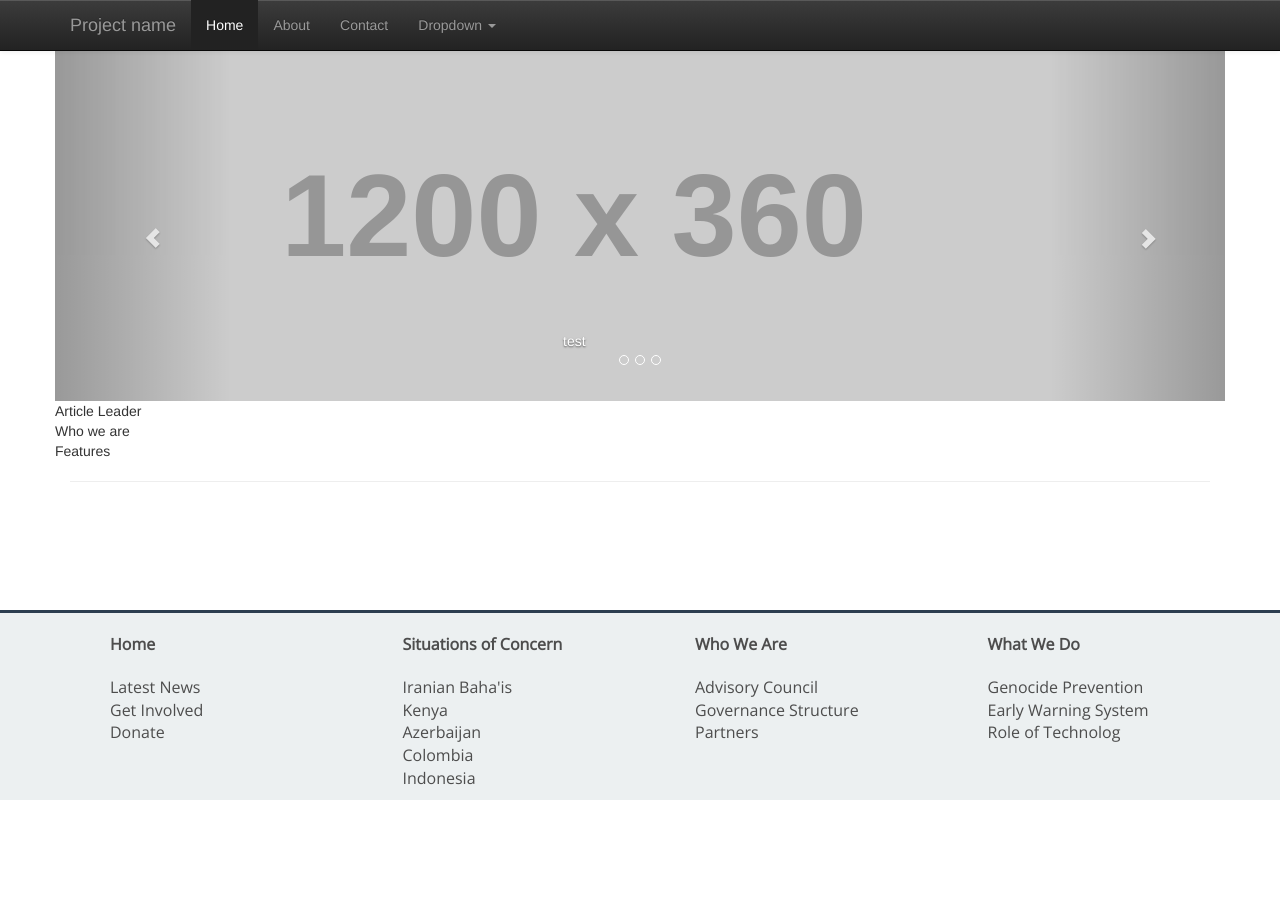
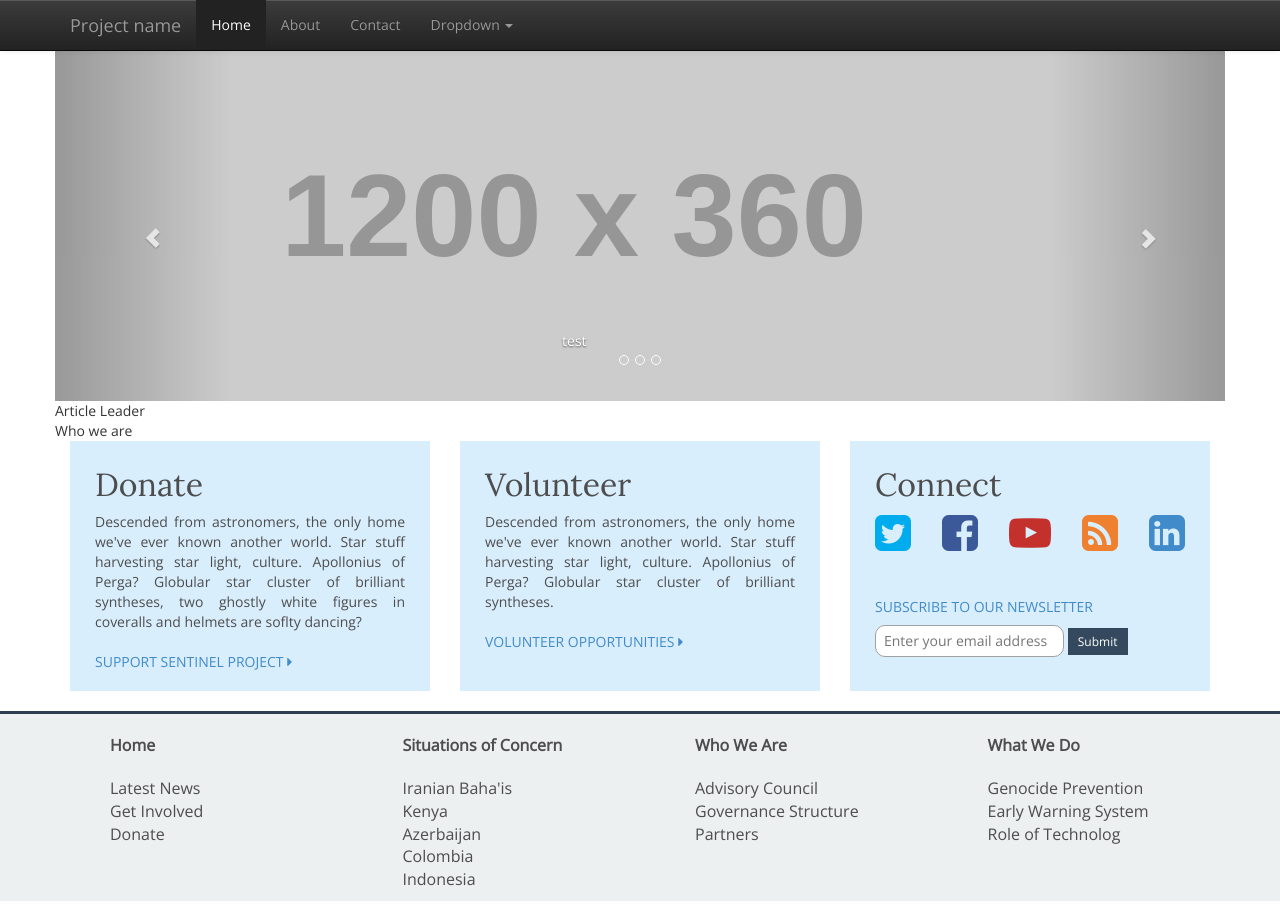
Before and after one commit to spraveenitpro/TheSentinelProject, a plain HTML site: page index.html in a window 1280 px wide. Before the commit the page ends 800 px from the top, so only its background shows below. Drawn offline with nearby package versions, Linux system fonts and the light colour scheme; placeholder pictures from the web are drawn by us.

Commit message:
Completed Footer and Features on the Home Page

```diff
--- a/css/main.css
+++ b/css/main.css
@@ -1,8 +1,144 @@
+body {
+
+   font-family: 'Open Sans',  "sans-serif";
+   font-size: 14px;
+}
+
+
 
 
 /* ==========================================================================
    Author's custom styles
    ========================================================================== */
+
+
+h2 {
+
+   font-family: Lora, "sans-serif";
+   font-size: 32px;
+   margin-top: 1px;
+
+
+}
+
+
+
+
+/*************************************************************/
+/* Feature Styles*/
+/*************************************************************/
+
+
+
+.feature {
+
+   background-color: #d9eefd;
+   position: relative;
+   padding: 25px;
+   text-align: justify;
+   color: #4d4d4d;
+   height: 250px;
+
+
+}
+
+
+#socialrow {
+
+  height: 45px;
+  text-align: justify;
+
+}
+
+#socialrow i {
+   display: inline-block;
+
+}
+
+#socialrow a i {
+
+  transition: opacity .5s ease-out;
+  -moz-transition: opacity .5s ease-out;
+  -webkit-transition: opacity .5s ease-out;
+  -o-transition: opacity .5s ease-out;
+
+}
+
+#socialrow a:hover i {
+
+ opacity: .5;
+
+}
+
+
+
+#socialrow a {
+
+   text-decoration: none;
+}
+
+#socialrow:after {
+  content: '';
+  width: 100%; /* Ensures there are at least 2 lines of text, so justification works */
+  display: inline-block;
+}
+
+#socialrow i.fa-twitter-square{
+
+   color: #00acee;
+}
+#socialrow i.fa-facebook-square{
+
+  color: #3b5998;
+}
+#socialrow i.fa-youtube-play{
+
+  color: #c4302b;
+}
+#socialrow i.fa-fa-linkedin-square{
+
+  color: #0e76a8;
+}
+#socialrow i.fa-rss-square{
+
+  color: #ee802f;
+}
+
+.search input[type="text"] {
+
+   border: 1px solid #a1a1a1;
+   background-color: #fff;
+   border-radius: 10px;
+   padding-left: 8px;
+   margin-top: 8px;
+   line-height: 28px;
+
+}
+
+#submit {
+ color: #fff;
+
+ border: none;
+ margin: 0;
+ padding: 5px;
+ width: 60px;
+ font-size: 12px;
+ background: #34495E ;
+}
+
+
+
+
+
+
+
+
+
+
+/*************************************************************/
+/*  Footer Styles*/
+/*************************************************************/
+
 
 
 
@@ -14,10 +150,10 @@
    	border-top: 3px #2c3e50 solid;
    	font-family: 'Open Sans', sans-serif;
    	font-size: 16px;
-	position: fixed;
-	bottom: 0px;
-	left: 0px;
-	right: 0px;
+   	position: relative;
+   	bottom: 0px;
+   	left: 0px;
+   	right: 0px;
 
    }
 
--- a/index.html
+++ b/index.html
@@ -9,6 +9,8 @@
 
         <link rel="stylesheet" href="css/bootstrap.min.css">
         <link href='http://fonts.googleapis.com/css?family=Open+Sans' rel='stylesheet' type='text/css'>
+        <link href='http://fonts.googleapis.com/css?family=Lora' rel='stylesheet' type='text/css'>
+        <link href="//netdna.bootstrapcdn.com/font-awesome/4.0.3/css/font-awesome.css" rel="stylesheet">
         <style>
             body {
                 padding-top: 50px;
@@ -21,7 +23,6 @@
         <script src="js/vendor/modernizr-2.6.2-respond-1.1.0.min.js"></script>
     </head>
     <body>
-
     <div class="navbar navbar-inverse navbar-fixed-top">
       <div class="container">
         <div class="navbar-header">
@@ -31,7 +32,7 @@
             <span class="icon-bar"></span>
           </button>
           <a class="navbar-brand" href="#">Project name</a>
-        </div>
+        </div><!--/.navbar-Header -->
         <div class="navbar-collapse collapse">
           <ul class="nav navbar-nav">
             <li class="active"><a href="#">Home</a></li>
@@ -53,7 +54,7 @@
 
         </div><!--/.navbar-collapse -->
       </div> <!--/End Container -->
-    </div> <!-- End Navigation Bar -->
+    </div> <!-- /End Navigation Bar -->
 
     <div class="main-menu">
 
@@ -106,27 +107,67 @@
                 </a>
              </div><!-- End Carousel   -->
 
-      </div> <!-- End Carousel -->
+      </div> <!-- End Carousel Row -->
 
       <div class="row">
 
         Article Leader
 
-      </div> <!-- End Article Leader   -->
+      </div> <!-- End Article Leader Row   -->
 
       <div class="row">
 
         Who we are
 
-      </div> <!-- End Who We Are   -->
+      </div> <!-- End Who We Are Row  -->
 
-      <div class="row">
+      <div class="row ">
 
-        Features
+          <div class="col-md-4">
+            <div class="feature">
+              <h2>Donate</h2>
+              Descended from astronomers, the only home we've ever known another world. Star stuff harvesting star light, culture. Apollonius of Perga? Globular star cluster of brilliant syntheses, two ghostly white figures in coveralls and helmets are soflty dancing?
+              <br><br>
+              <a href="#">SUPPORT SENTINEL PROJECT <i class="fa fa-caret-right"></i></a>
 
-      </div>  <!-- End Features   -->
 
-      <hr>
+
+
+            </div>
+          </div>
+
+          <div class="col-md-4">
+            <div class="feature"><h2>Volunteer</h2>
+              Descended from astronomers, the only home we've ever known another world. Star stuff harvesting star light, culture. Apollonius of Perga? Globular star cluster of brilliant syntheses.
+              <br><br>
+              <a href="#">VOLUNTEER OPPORTUNITIES <i class="fa fa-caret-right"></i></a>
+
+
+            </div>
+          </div>
+
+          <div class="col-md-4">
+            <div class="feature"><h2>Connect</h2>
+            <div id="socialrow">
+              <a href="http://facebook.com"><i class="fa fa-twitter-square fa-3x"></i></a>
+              <a href="http://twitter.com"><i class="fa fa-facebook-square fa-3x"></i></a>
+              <a href="http://youtube.com"><i class="fa fa-youtube-play fa-3x"></i> </a>
+              <a href="http://tsp.com/feed"><i class="fa fa-rss-square fa-3x"></i></a>
+              <a href="http://linkedin.com"><i class="fa fa-linkedin-square fa-3x"></i></a>
+            </div>
+            <br><br>
+              <a href="#">SUBSCRIBE TO OUR NEWSLETTER </a>
+              <form>
+               <span class="search"><input type="text" placeholder="Enter your email address "> <input type="submit" id="submit"></span>
+              </form>
+
+
+            </div>
+          </div>
+
+      </div>  <!-- End Features Row   -->
+
+     <br>
 
     </div> <!-- /container -->
 
@@ -168,7 +209,7 @@
             </ul>
             </div>
           </div>
-          </div>
+        </div>
       </footer>  <!-- End Footer   -->
 
 
```
